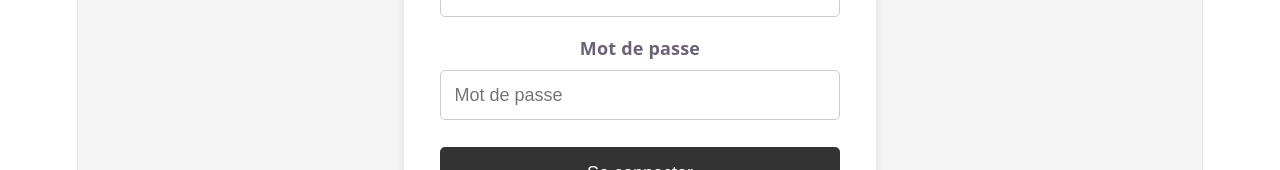
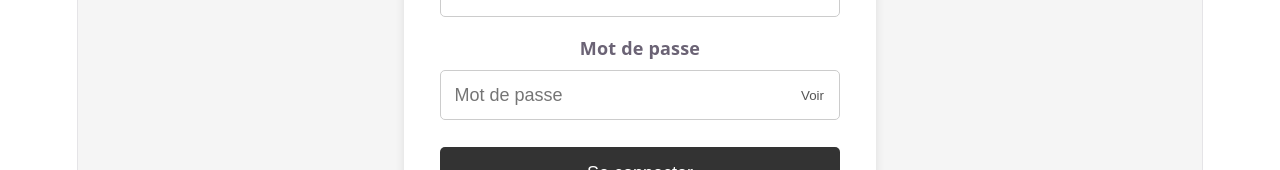
Before and after one commit to ramdane-amaouz/joystock, a React (Vite) app in the folder frontend/: page /login in a window 1280 px wide. Shown: the part 644-814 px from the top of the page. Built offline with nearby package versions, Linux system fonts and the light colour scheme; no server answers.

Commit message:
petit bouton pour afficher le mot de passe saisi

```diff
--- a/frontend/src/pages/Login.jsx
+++ b/frontend/src/pages/Login.jsx
@@ -25,6 +25,8 @@ function Login() {
 
     navigate("/");
   }
+
+  const [afficherMotDePasse, setAfficherMotDePasse] = useState(false);
 
   return (
   <div
@@ -113,8 +115,9 @@ function Login() {
                 Mot de passe
             </label>
 
+            <div style={{ position: "relative" }}>
                 <input
-            type="password"
+                type={afficherMotDePasse ? "text" : "password"}
                 placeholder="Mot de passe"
                 value={motDePasse}
                 onChange={(e) => setMotDePasse(e.target.value)}
@@ -122,12 +125,31 @@ function Login() {
                 style={{
                     width: "100%",
                     padding: "0.75rem",
+                    paddingRight: "4rem",
                     borderRadius: "5px",
                     border: "1px solid #ccc",
                     fontSize: "1rem",
                     boxSizing: "border-box"
                 }}
                 />
+
+                <button
+                type="button"
+                onClick={() => setAfficherMotDePasse(!afficherMotDePasse)}
+                style={{
+                    position: "absolute",
+                    right: "10px",
+                    top: "50%",
+                    transform: "translateY(-50%)",
+                    background: "none",
+                    border: "none",
+                    cursor: "pointer",
+                    color: "#555"
+                }}
+                >
+                {afficherMotDePasse ? "Cacher" : "Voir"}
+                </button>
+            </div>
         </div>
 
         <button
```
Lines whose indentation alone changed are shown as unchanged.
